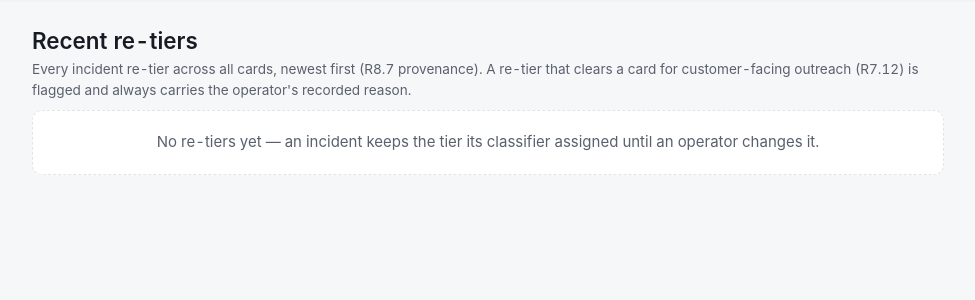
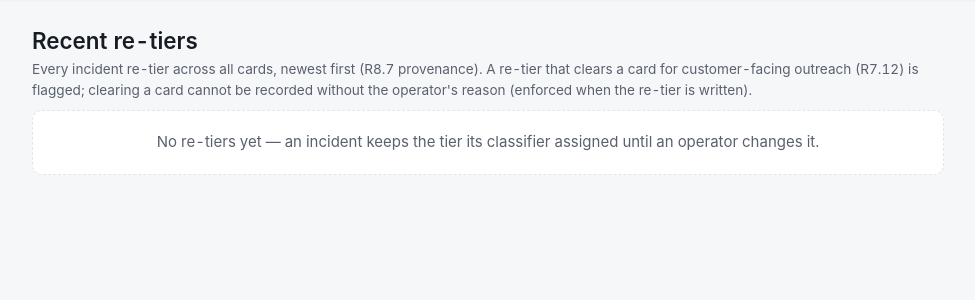
Before and after one commit to Doogit/GridReaper, a Python web app: template app/ui_web/templates/retiers.html in a window 1280 px wide. Shown: the part 51-351 px from the top of the page, without its empty margins (152-1127 px from the left). Run offline with Jinja, Linux system fonts and the light colour scheme; the template is opened without the code that fills it, so the values that code supplies are empty.

Commit message:
Legibility: accent the gate-cleared flag; sharpen reason invariant copy (R7.12)
Persona pass (operator + evidence-skeptic) convergence: the "cleared for
outreach" flag — the most consequential row on the panel — rendered as a
neutral gray chip and did not pop on a fast scan. Give it the green
.gs-badge.cleared accent, matching the incident card's existing
.gs-cleared-note marker for the identical concept. Reword the header so it
states the reason-required invariant is enforced on write, rather than
asserting it on a read-only page. Test locks the accent class.

Co-Authored-By: Claude Fable 5 <noreply@anthropic.com>

```diff
--- a/app/ui_web/static/app.css
+++ b/app/ui_web/static/app.css
@@ -165,6 +165,8 @@
   color: var(--gs-scope-text); }
 .gs-badge.coverage-dark { background: var(--gs-cov-bg); border-color: var(--gs-cov-border);
   color: var(--gs-cov-text); }
+.gs-badge.cleared { background: var(--gs-ok-bg); border-color: var(--gs-ok-border);
+  color: var(--gs-ok-text); }    /* R7.12 gate cleared — matches .gs-cleared-note */
 
 .gs-chip { display: inline-block; font-size: 0.74rem; padding: 2px 8px;
   border-radius: 6px; background: var(--gs-chip-bg); color: var(--gs-text); margin: 0 4px 4px 0; }
--- a/app/ui_web/templates/retiers.html
+++ b/app/ui_web/templates/retiers.html
@@ -5,7 +5,8 @@
   <h1 class="gs-h1">Recent re-tiers</h1>
   <p class="gs-muted-text">Every incident re-tier across all cards, newest first
     (R8.7 provenance). A re-tier that clears a card for customer-facing outreach
-    (R7.12) is flagged and always carries the operator's recorded reason.</p>
+    (R7.12) is flagged; clearing a card cannot be recorded without the operator's
+    reason (enforced when the re-tier is written).</p>
 </div>
 {% if not retiers %}
   {% with message = "No re-tiers yet — an incident keeps the tier its classifier assigned until an operator changes it." %}{% include "_empty.html" %}{% endwith %}
@@ -20,7 +21,7 @@
       <td>{{ r.headline }}</td>
       <td>{{ r.account }}</td>
       <td>{{ r.change }}</td>
-      <td>{% if r.gate_raised %}<span class="gs-badge">{{ r.outreach }}</span>{% else %}{{ r.outreach }}{% endif %}</td>
+      <td>{% if r.gate_raised %}<span class="gs-badge cleared">{{ r.outreach }}</span>{% else %}{{ r.outreach }}{% endif %}</td>
       <td>{{ r.editor }}</td>
       <td>{{ r.reason }}</td>
     </tr>
```
Also changed, not shown: tests/test_ui_web_retiers.py (+3 -0 lines).
